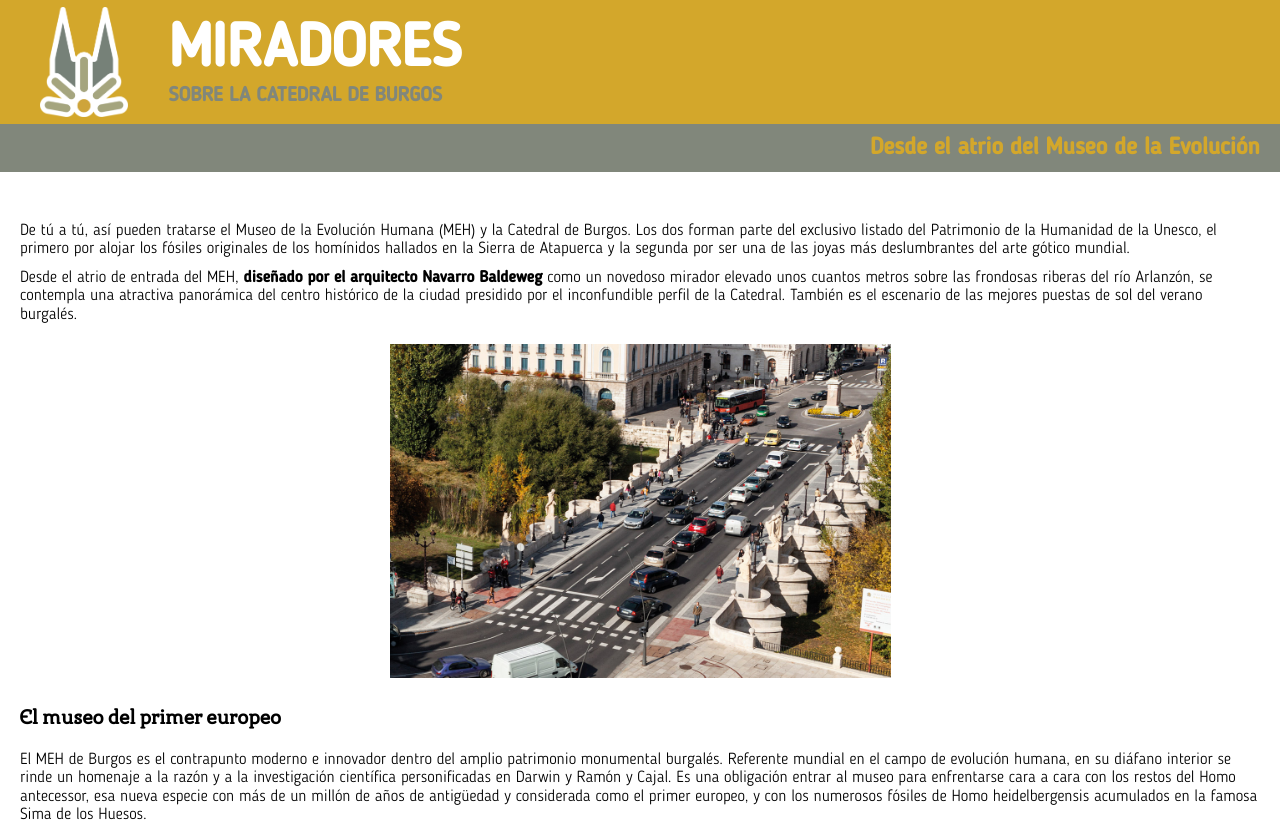
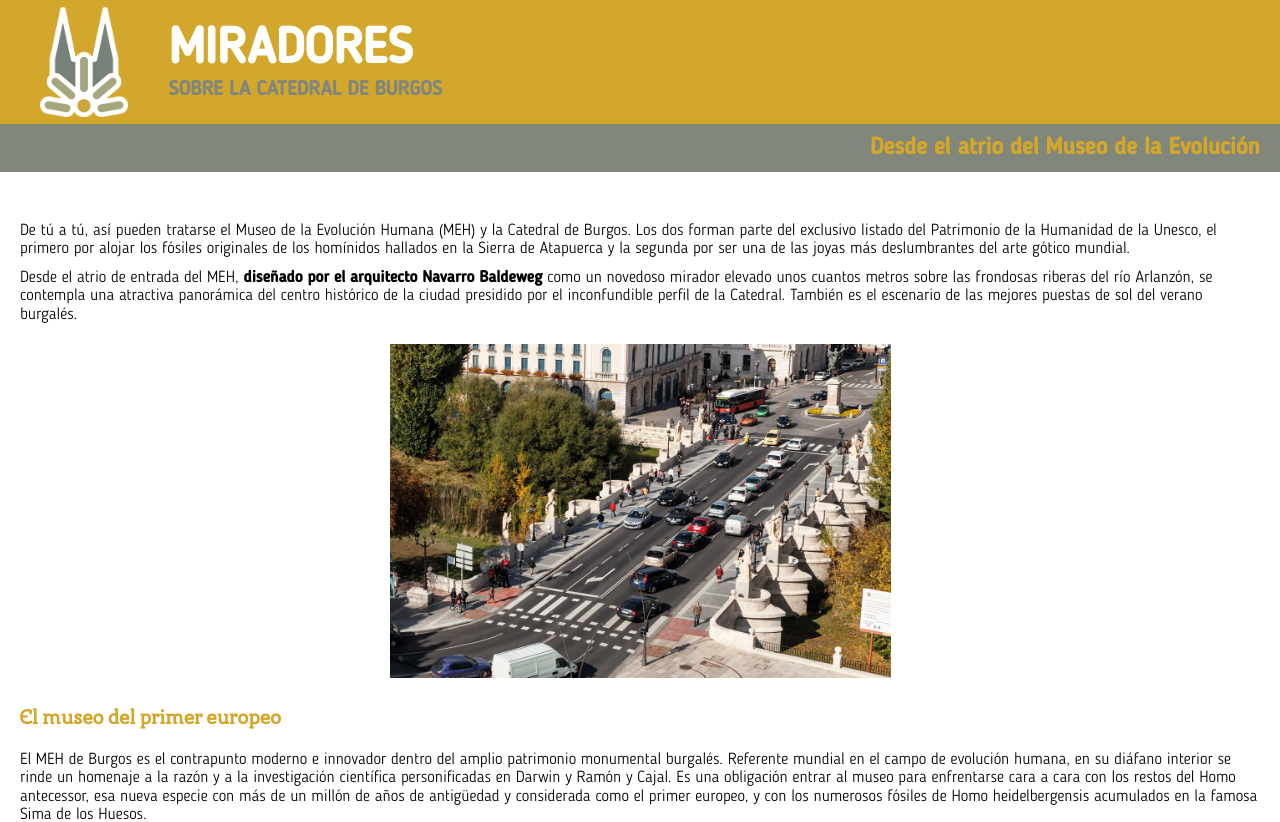
Before and after one commit to albasmg/miradores-burgos, a React (Create React App) app: page /#/miradores/1 in a window 1280 px wide. Shown: the top 822 px of the page. Built offline with nearby package versions, Linux system fonts and the light colour scheme.

Commit message:
➕ Add docs folder

```diff
--- a/package.json
+++ b/package.json
@@ -2,6 +2,7 @@
   "name": "miradores",
   "version": "0.1.0",
   "private": true,
+  "homepage": "./",
   "dependencies": {
     "@glidejs/glide": "^3.4.1",
     "@testing-library/jest-dom": "^5.11.5",
@@ -19,7 +20,8 @@
     "start": "react-scripts start",
     "build": "react-scripts build",
     "test": "react-scripts test",
-    "eject": "react-scripts eject"
+    "eject": "react-scripts eject",
+    "docs": "rm -rf docs && react-scripts build && mv build docs"
   },
   "eslintConfig": {
     "extends": [
--- a/src/ui/components/Header/header.scss
+++ b/src/ui/components/Header/header.scss
@@ -17,7 +17,7 @@
   &__title {
     font-family: $main-font;
     color: $light-color;
-    font-size: rem(60);
+    font-size: rem(50);
     font-weight: bold;
     margin: 0;
   }
--- a/src/ui/pages/Mirador/mirador.scss
+++ b/src/ui/pages/Mirador/mirador.scss
@@ -29,6 +29,7 @@
 
   &__sectionTitle {
     font-family: $secondary-font;
+    color: $primary-color;
     font-size: rem(20);
     margin-bottom: rem(20);
   }
```
Also changed, not shown: 28 other files (tests, documents, lock files or other folders).
